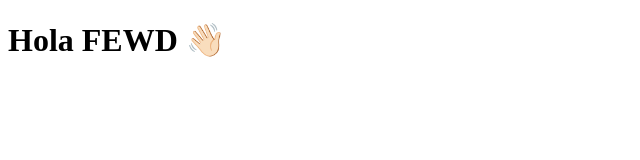
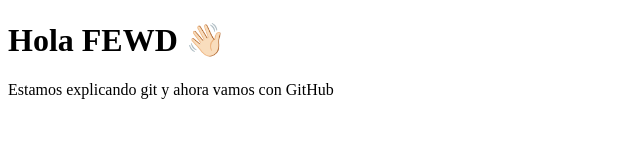
Before and after one commit to pataruco/fewd-es-git-lab, a plain HTML site: page index.html in a window 1280 px wide. Shown: the whole page, without its empty margins (0-640 px from the left). Drawn offline with Linux system fonts and the light colour scheme.

Commit message:
add paragraph

```diff
--- a/index.html
+++ b/index.html
@@ -8,5 +8,6 @@
   </head>
   <body>
     <h1>Hola FEWD 👋🏻</h1>
+    <p>Estamos explicando git y ahora vamos con GitHub</p>
   </body>
 </html>
```
